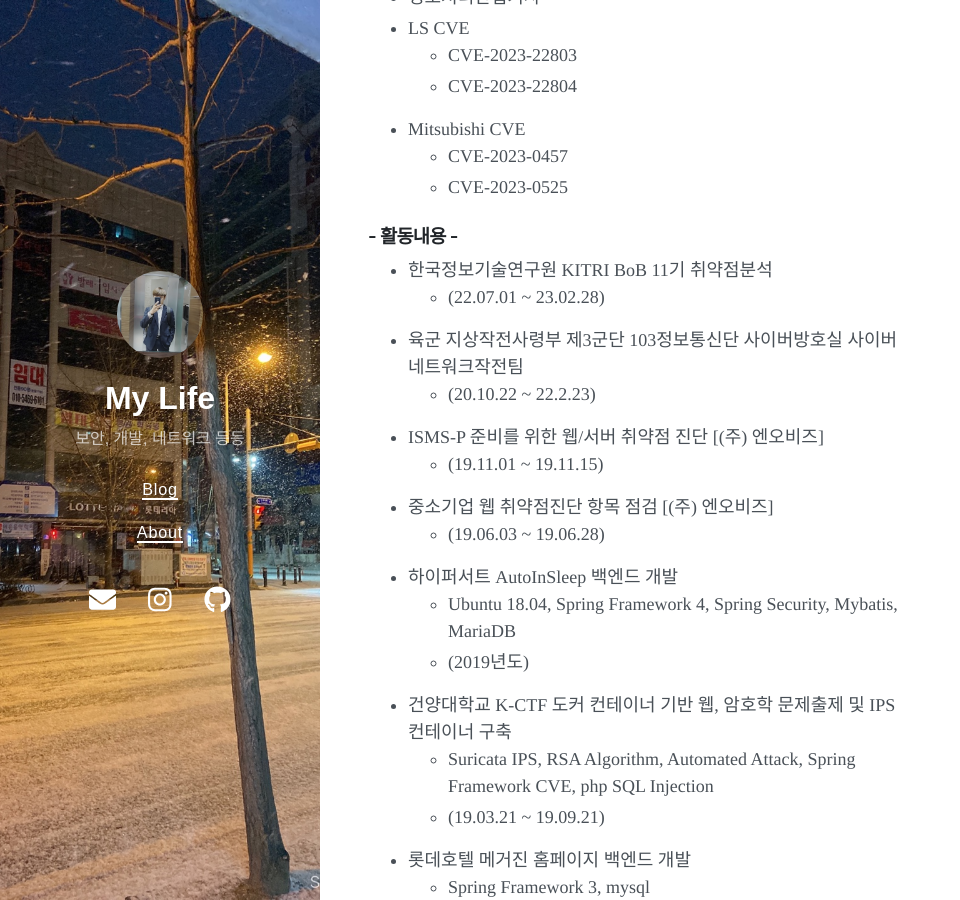
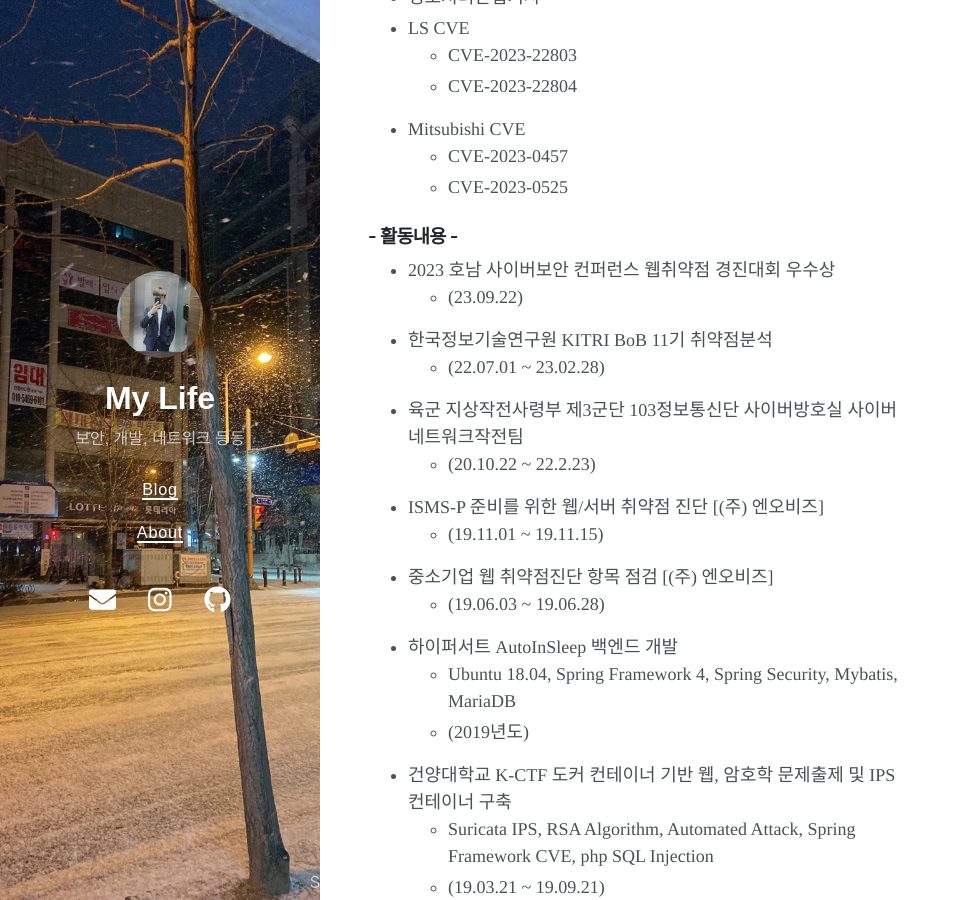
Before and after one commit to dig06161/dig06161.github.io, a Jekyll site: the page built from about.md, in a window 1280 px wide and 900 px high, scrolled down 481 px. Shown: the whole window, without its empty margins (0-960 px from the left). Built offline with Jekyll 4.4.1, drawn with Linux system fonts in a browser that asks for light colours; nearby versions of some CDN libraries.

Commit message:
Update about.md

```diff
--- a/about.md
+++ b/about.md
@@ -23,6 +23,9 @@
     - CVE-2023-0525
 
 ### - 활동내용 -
+
+- 2023 호남 사이버보안 컨퍼런스 웹취약점 경진대회 우수상
+    - (23.09.22)
 
 - 한국정보기술연구원 KITRI BoB 11기 취약점분석
     - (22.07.01 ~ 23.02.28)
```
